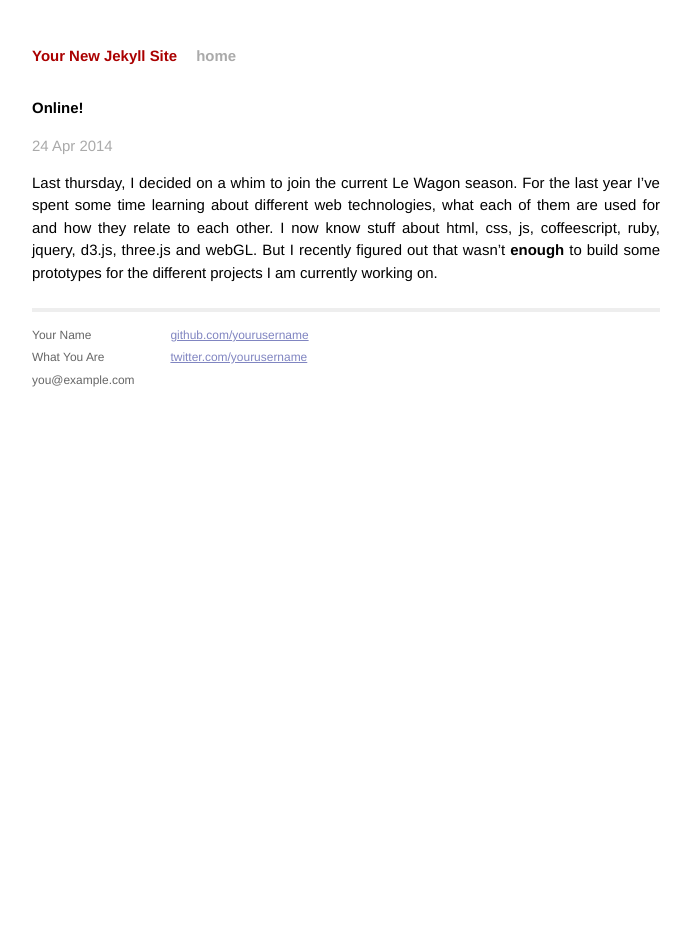
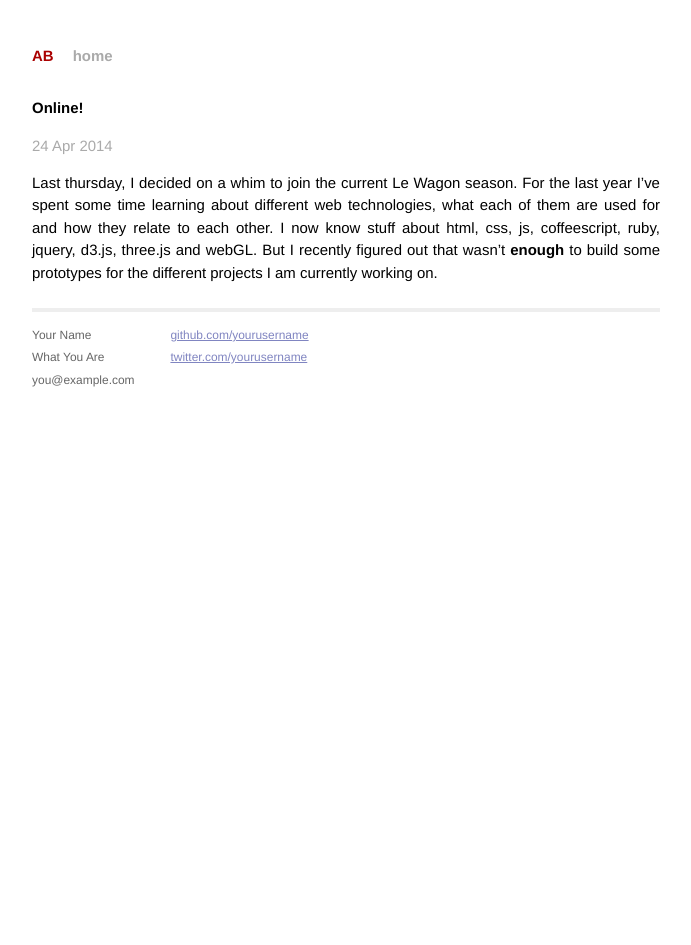
Before and after one commit to arnaudbouffard/arnaudbouffard.github.io, a Jekyll site: the page built from _posts/2014-04-24-premier_jour-wagon.markdown, in a window 1280 px wide. Shown: the whole page, without its empty margins (294-985 px from the left). Built offline with Jekyll 4.4.1, drawn with Linux system fonts in a browser that asks for light colours; Markdown is read by kramdown in place of the engine named in the settings.

Commit message:
changed title

```diff
--- a/_config.yml
+++ b/_config.yml
@@ -1,3 +1,3 @@
-name: Your New Jekyll Site
+name: AB
 markdown: redcarpet
 pygments: true
--- a/index.html
+++ b/index.html
@@ -1,6 +1,6 @@
 ---
 layout: default
-title: Your New Jekyll Site
+title: AB
 ---
 
 <div id="home">
```
